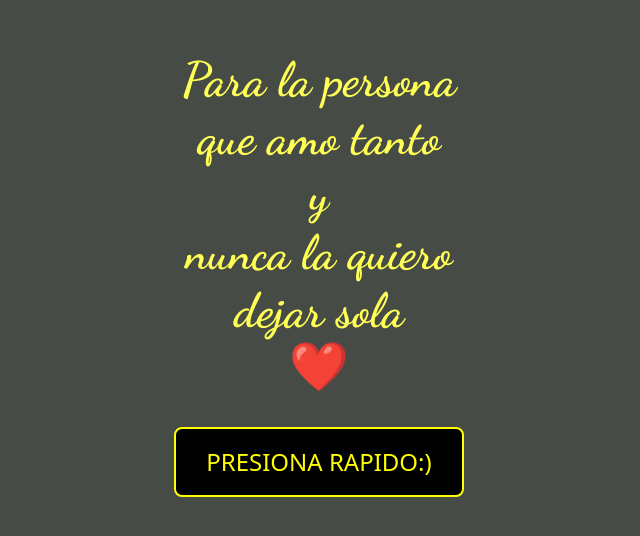
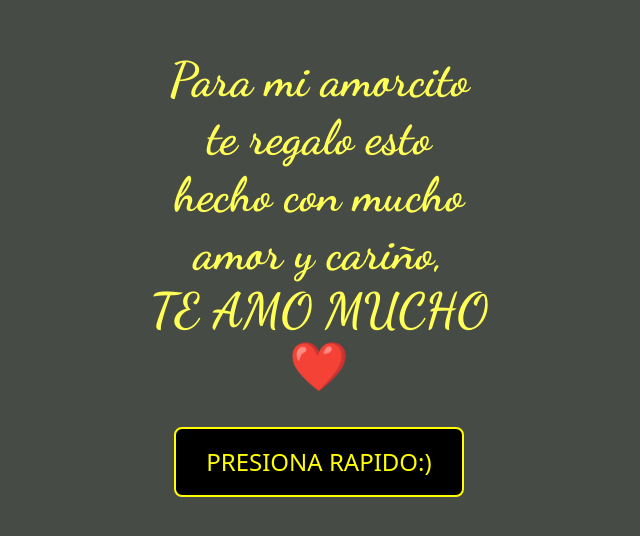
Before and after one commit to DonKing16/flores-amarillas, a plain HTML site: page index.html in a window 1280 px wide. Shown: the part 126-662 px from the top of the page, without its empty margins (321-961 px from the left). Drawn offline with nearby package versions, Linux system fonts and the light colour scheme.

Commit message:
Update love message in index.html

```diff
--- a/index.html
+++ b/index.html
@@ -62,11 +62,11 @@
 </head>
 <body>
     <div class="glowing-text">
-        Para la persona<br>
-        que amo tanto<br>
-        y<br>
-        nunca la quiero<br>
-        dejar sola<br>
+        Para mi amorcito<br>
+        te regalo esto<br>
+        hecho con mucho<br>
+        amor y cariño,<br>
+        TE AMO MUCHO<br>
         ❤️
     </div>
 
```
